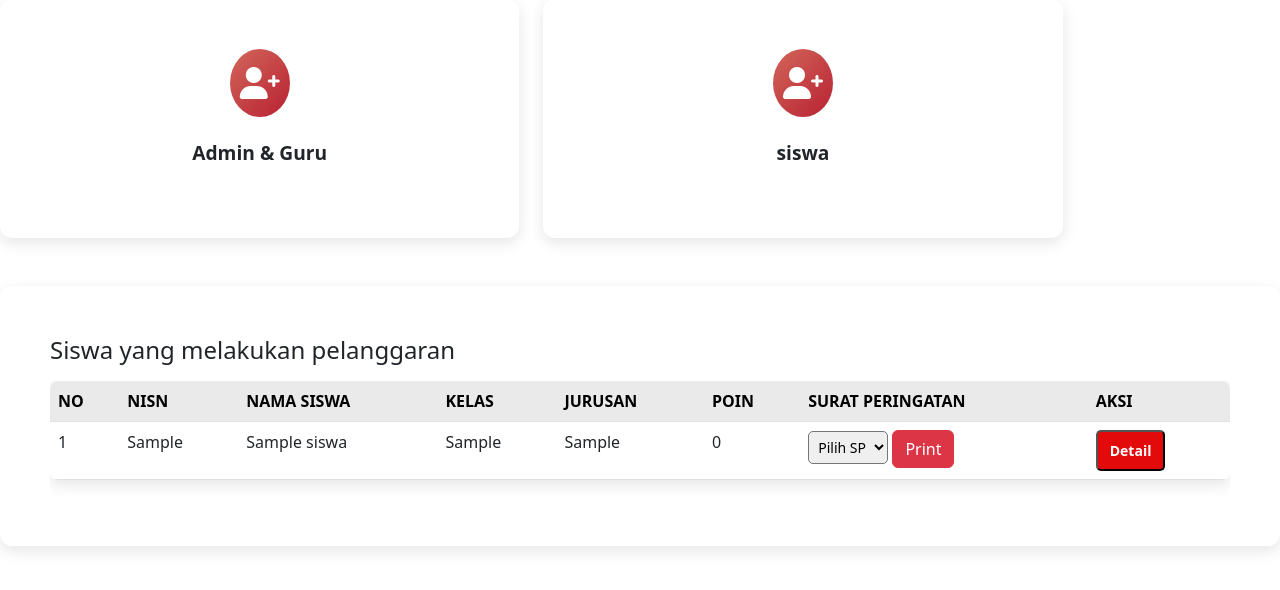
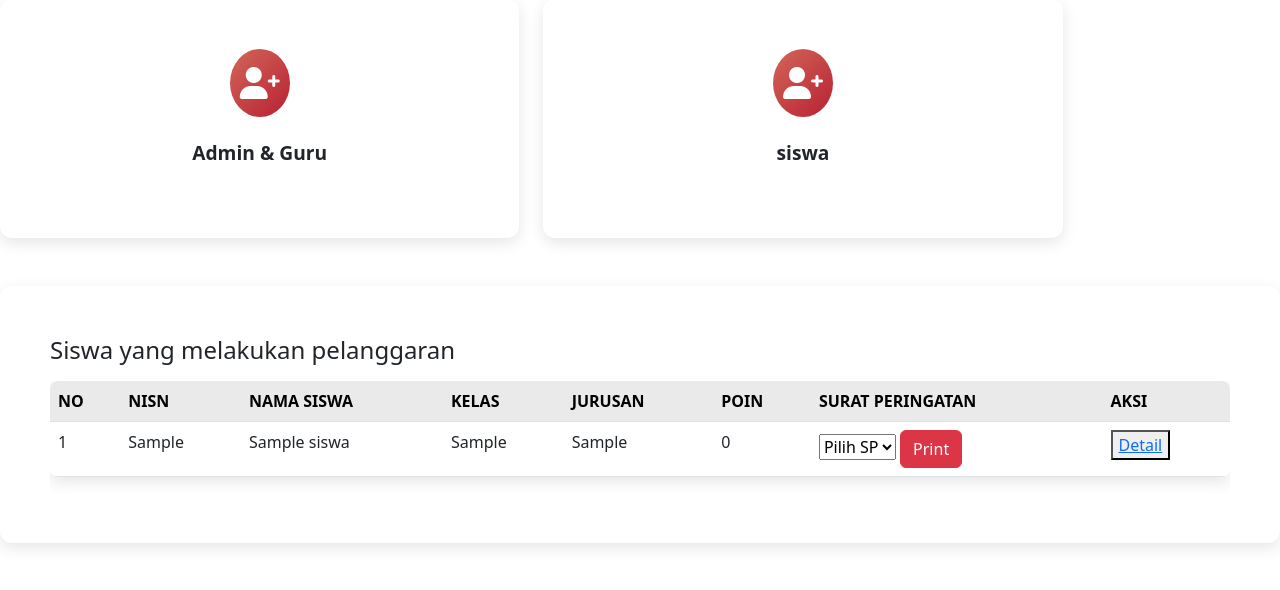
Before and after one commit to aynarifdah/eduguard-discipline-tracker, a PHP site: the page made by Dashboard/Dashboard Admin/data_pelanggaran.php in a window 1280 px wide. Shown: the part 87-677 px from the top of the page. Run offline with PHP 8.4, Linux system fonts and the light colour scheme; the visitor is signed in with stand-in values (Sample User, id 1); tables that the repository leaves empty or names only in its code hold one stand-in row (values such as "Sample post").

Commit message:
croscheck code

```diff
--- a/Dashboard/Dashboard Admin/dashboard.php
+++ b/Dashboard/Dashboard Admin/dashboard.php
@@ -63,6 +63,7 @@
                 text-decoration: none;
                 font-size: 14px;
                 font-weight: bold;
+                border: none;
             }
 
             .detail-btn:hover {
@@ -176,7 +177,10 @@
                                             <!-- Tombol submit -->
                                             <button type='submit' class='btn btn-danger'>Print</button>
                                         </form>
-                                    </td>
+                                        </td>
+                                        <td>
+                                            <button class='detail-btn'><a href=\"../Dashboard Siswa/dashboard.php?nisn=" .urlencode($row['nisn']) . "\" >Detail</a></button>
+                                        </td>
                                     </tr>";
                                     $no++;
                                 }
--- a/Dashboard/Dashboard Admin/data_pelanggaran.php
+++ b/Dashboard/Dashboard Admin/data_pelanggaran.php
@@ -29,56 +29,7 @@ $result = mysqli_query($conn, $query);
     <link href="https://cdn.jsdelivr.net/npm/bootstrap@5.3.0/dist/css/bootstrap.min.css" rel="stylesheet">
     <link href="https://cdnjs.cloudflare.com/ajax/libs/font-awesome/6.0.0/css/all.min.css" rel="stylesheet">
     <link rel="stylesheet" href="../css-js/dashboard.css">
-    <style>
-        .sp-dropdown {
-            padding: 5px;
-            font-size: 14px;
-            border-radius: 5px;
-        }
-        .sp-btn {
-            background: rgb(226, 10, 10);
-            color: white;
-            padding: 5px 10px;
-            border: none;
-            cursor: pointer;
-            border-radius: 5px;
-        }
-        .sp-btn:disabled {
-            background: gray;
-            cursor: not-allowed;
-        }
-        .card:hover {
-            transform: translateY(-10px) scale(1.02);
-            box-shadow: 0 8px 25px rgba(0, 0, 0, 0.15);
-        }
 
-        .detail-btn {
-            display: inline-flex;
-            align-items: center;
-            background-color:rgb(226, 10, 10);
-            color: white;
-            padding: 8px 12px;
-            border-radius: 5px;
-            text-decoration: none;
-            font-size: 14px;
-            font-weight: bold;
-        }
-
-        .detail-btn:hover {
-            background-color:rgb(179, 0, 0);
-            transform: scale(1.05);
-        }
-
-        .detail-btn i {
-            margin-right: 5px;
-        }
-        a {
-            text-decoration: none;
-            color:rgb(255, 255, 255);
-            transition: color 0.3s ease-in-out;
-        }
-
-    </style>
 </head>
 <body>
     <main class="main-content">
@@ -139,14 +90,19 @@ $result = mysqli_query($conn, $query);
                                     <td>{$row['jurusan']}</td>
                                     <td>{$row['total_poin']}</td>
                                     <td>
-                                        <select class='sp-dropdown'>
-                                            <option>Pilih SP</option>
-                                            <option value='SP1'>SP 1</option>
-                                            <option value='SP2'>SP 2</option>
-                                            <option value='SP3'>SP 3</option>
-                                        </select>
-                                        <a href='../../generated_sp.php?id_masalah=" . $row['id_masalah'] . "' target='_blank' class='btn btn-danger'>Print</a>
-                                    </td>
+                                        <form action='../../generated_sp.php' method='GET' target='_blank'>
+                                            <select name='sp' class='sp-dropdown' required>
+                                                <option value=''>Pilih SP</option>
+                                                <option value='1'>SP 1</option>
+                                                <option value='2'>SP 2</option>
+                                                <option value='3'>SP 3</option>
+                                            </select>
+                                            <input type='hidden' name='id_masalah' value='" . $row["id_masalah"] . "'>
+
+                                            <!-- Tombol submit -->
+                                            <button type='submit' class='btn btn-danger'>Print</button>
+                                        </form>
+                                        </td>
                                     <td>
                                         <button class='detail-btn'><a href=\"../Dashboard Siswa/dashboard.php?nisn=" .urlencode($row['nisn']) . "\" >Detail</a></button>
                                     </td>
--- a/Dashboard/Dashboard Admin/detail_pelangggaran.php
+++ b/Dashboard/Dashboard Admin/detail_pelangggaran.php
@@ -1,5 +1,5 @@
 <?php
-include __DIR__ . '/../../connection.php'; // Pastikan koneksi ke database
+include __DIR__ . '/../../connection.php';
 
 // Ambil ID siswa dari parameter
 $id_siswa = isset($_GET['id']) ? intval($_GET['id']) : 0;
--- a/Dashboard/Dashboard Admin/table_verifikasi.php
+++ b/Dashboard/Dashboard Admin/table_verifikasi.php
@@ -1,6 +1,6 @@
 <?php
 
-include '../../connection.php'; // Pastikan file koneksi sesuai dengan struktur folder
+include '../../connection.php';
 
 // Ambil data dari tabel verifikasi
 $query = "SELECT v.id_catatan, s.nisn, s.nama_siswa, s.kelas, v.tgl_pelanggaran, k.nama_kategori, p.poin_pelanggaran
--- a/Dashboard/Dashboard Guru/dashboard.php
+++ b/Dashboard/Dashboard Guru/dashboard.php
@@ -49,6 +49,7 @@ $result = mysqli_query($conn, $query);
             text-decoration: none;
             font-size: 14px;
             font-weight: bold;
+            border: none;
         }
 
         .detail-btn:hover {
--- a/Dashboard/Dashboard Siswa/edit_acc.php
+++ b/Dashboard/Dashboard Siswa/edit_acc.php
@@ -19,7 +19,7 @@ if (isset($_POST['ubah_password'])) {
         $update = mysqli_query($conn, "UPDATE siswa SET password = '$password_baru' WHERE nisn = '$nisn'");
 
         if ($update) {
-            echo "<script>alert('Password berhasil diubah!'); window.location.href='acc.php';</script>";
+            echo "<script>alert('Password berhasil diubah!'); window.location.href='sidebarsiswa.php';</script>";
             exit;
         } else {
             echo "<script>alert('Gagal mengubah password');</script>";
@@ -92,7 +92,6 @@ if (isset($_POST['ubah_password'])) {
 </head>
 <body>
 
-    <td><a href="sidebarsiswa.php" class="btn btn-td">Kembali</a></td>
 
     <div class="header">
         <h2>Edit Akun - <?= htmlspecialchars($siswa['nama_siswa']); ?></h2>
```
Also changed, not shown: actionaddadmin.php (+2 -5 lines), Dashboard/img/foto_siswa/683f9ccc68bba_download (17).jpeg (added).
